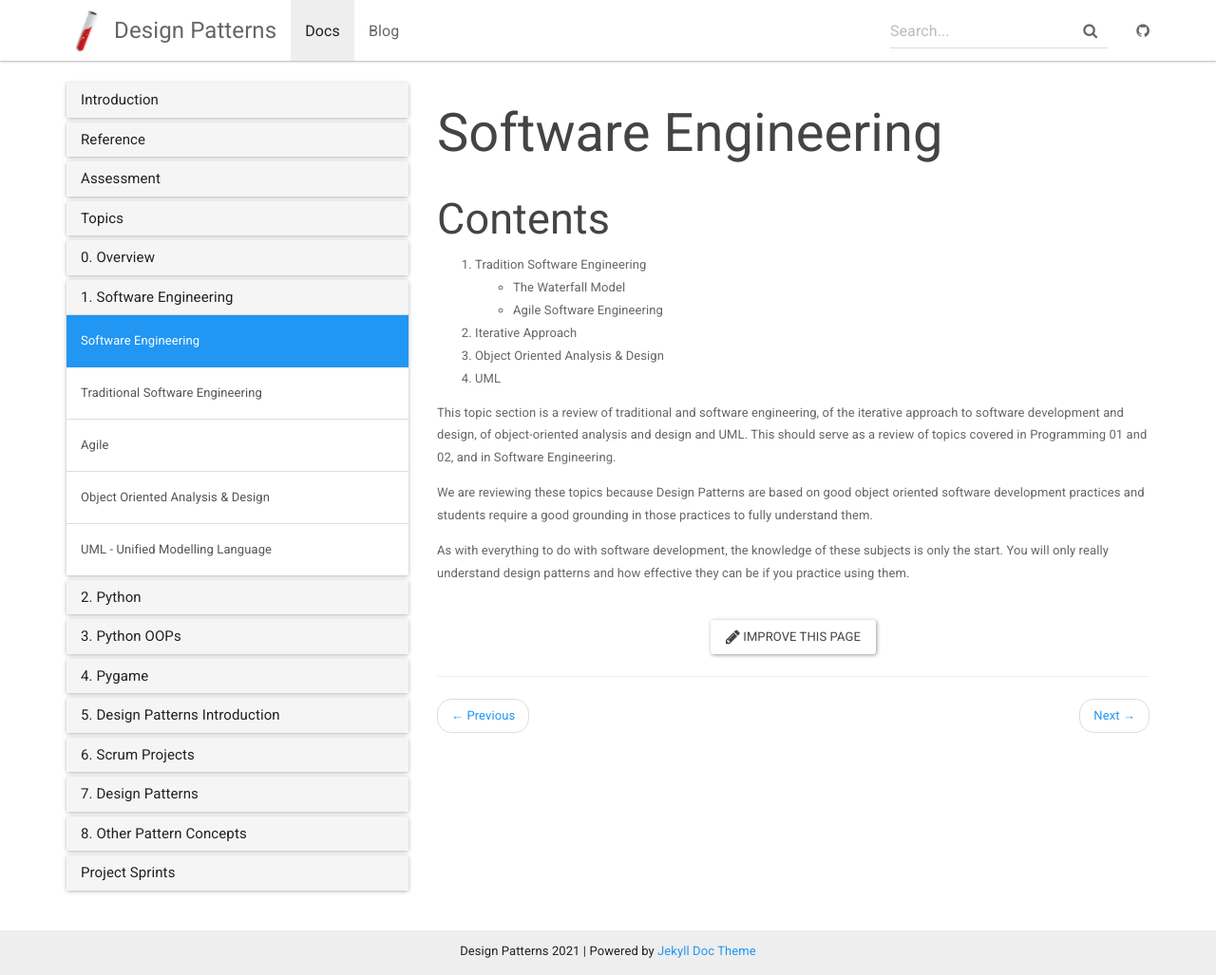
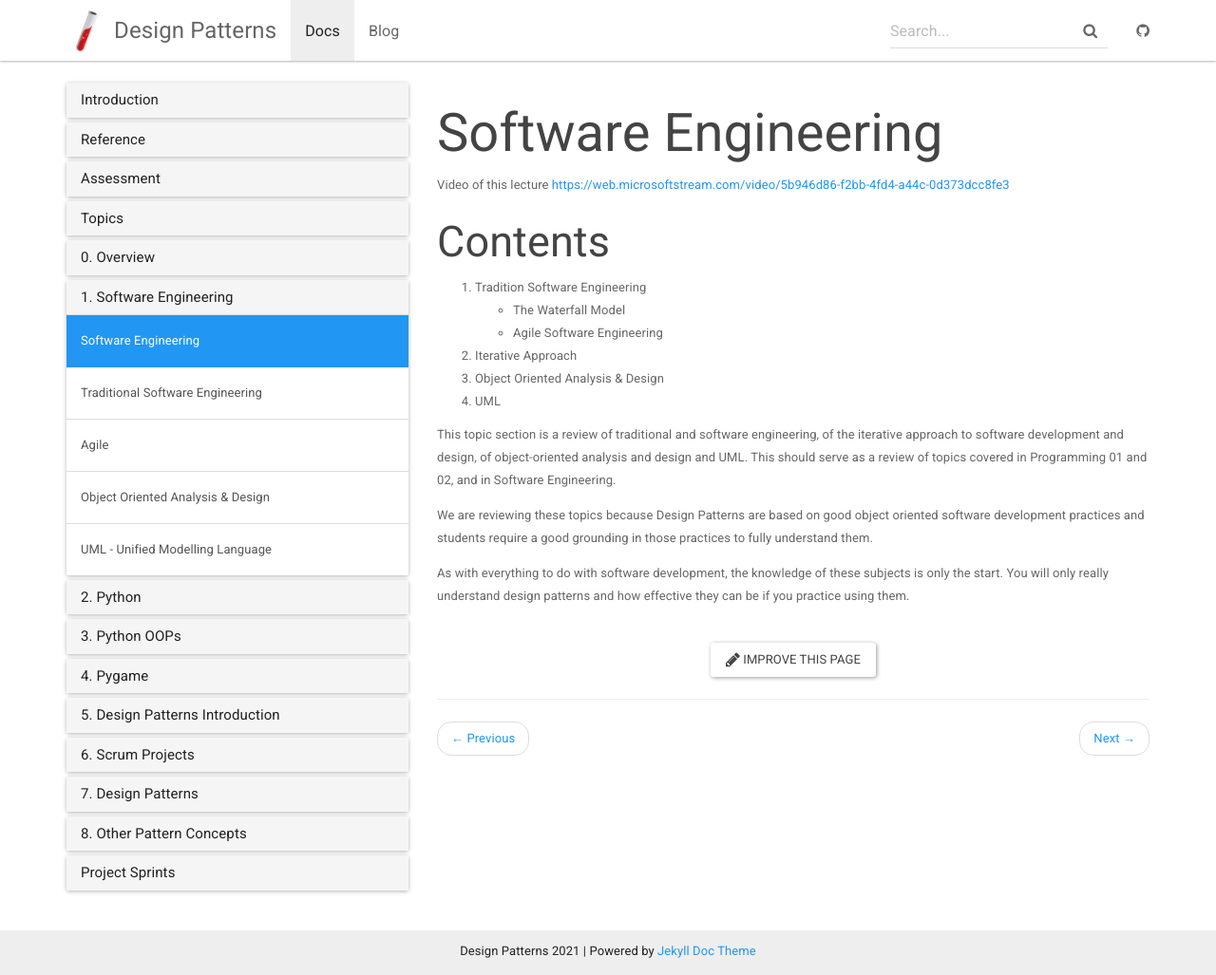
Before and after one commit to andyguestysj/dp4g, a Jekyll site: the page built from _docs/topics/1-softeng/intro.md, in a window 1280 px wide and 1027 px high. Shown: the whole window at 95% size. Built offline with Jekyll 4.4.1, drawn with Linux system fonts in a browser that asks for light colours.

Commit message:
video link

```diff
--- a/_docs/topics/1-softeng/intro.md
+++ b/_docs/topics/1-softeng/intro.md
@@ -2,6 +2,8 @@
 title: Software Engineering
 permalink: /docs/intro/
 ---
+
+Video of this lecture [https://web.microsoftstream.com/video/5b946d86-f2bb-4fd4-a44c-0d373dcc8fe3](https://web.microsoftstream.com/video/5b946d86-f2bb-4fd4-a44c-0d373dcc8fe3)
 
 ## Contents
 
```
